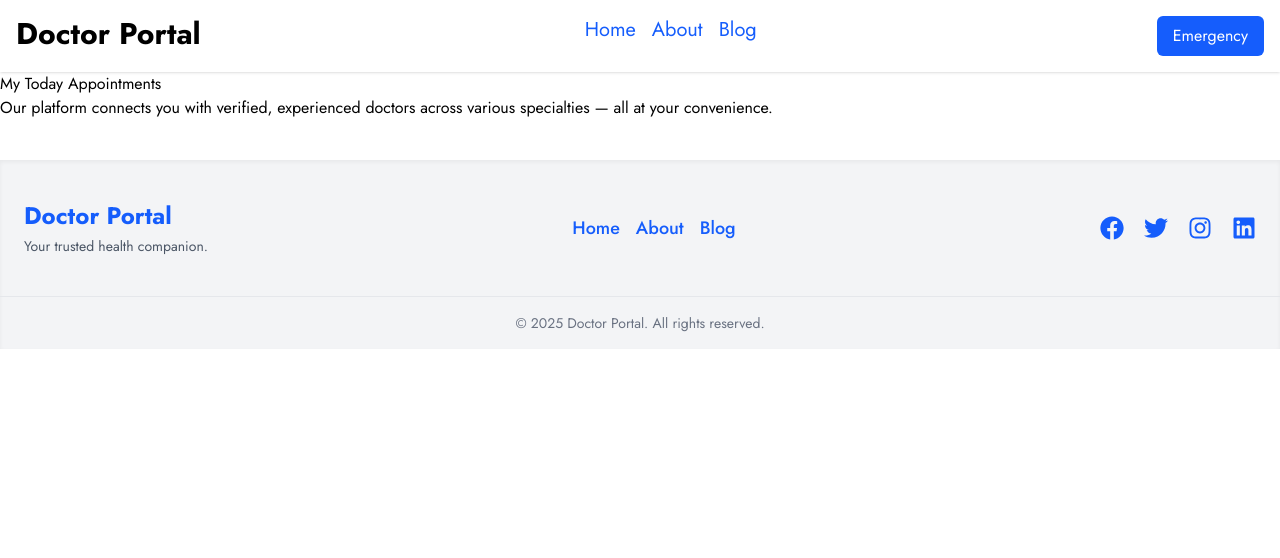
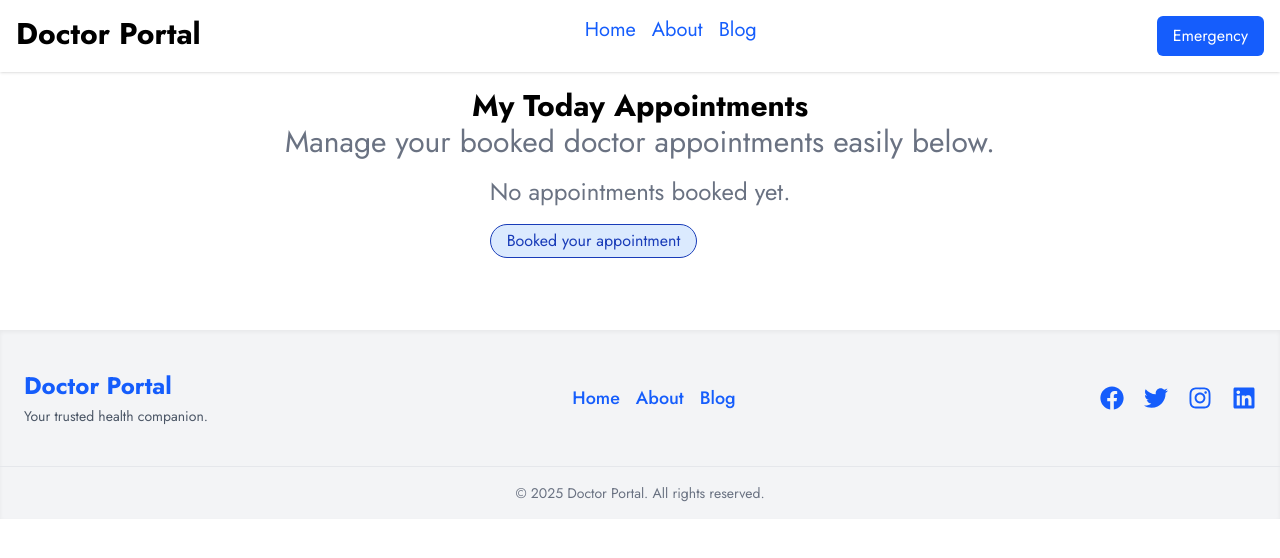
Before and after one commit to Arshad4320/doctor-portal, a React (Vite) app: page /doctor/my-booked/1 in a window 1280 px wide. Shown: the top 558 px of the page. Built offline with nearby package versions, Linux system fonts and the light colour scheme.

Commit message:
project complated

```diff
--- a/src/components/header/Navbar.jsx
+++ b/src/components/header/Navbar.jsx
@@ -12,6 +12,7 @@ const Navbar = () => {
       <Link className="text-blue-600 mr-4 text-xl" to="/about">
         About
       </Link>
+      {/* <Link to={`/doctor/my-booked/${id}`}></Link> */}
       <Link className="text-blue-600 mr-4 text-xl" to="/blog">
         Blog
       </Link>
--- a/src/pages/Booked/Booked.jsx
+++ b/src/pages/Booked/Booked.jsx
@@ -1,42 +1,128 @@
+// import { useEffect, useState } from "react";
+// import { useLoaderData, useParams } from "react-router";
+// import {
+//   cancelIntoLocalStorage,
+//   getDataIntoDb,
+//   setDataIntoDb,
+// } from "../../utility/localStoragetoDb";
+
+// const Booked = () => {
+//   const data = useLoaderData();
+//   const [bookData, setBookData] = useState([]);
+
+//   const handleCancelAppointment = (id) => {
+//     cancelIntoLocalStorage(id);
+//     const appointId = getDataIntoDb();
+//     const updateData = appointId.filter((item) =>
+//       getDataIntoDb().includes(item)
+//     );
+
+//     setBookData(updateData);
+//   };
+//   useEffect(() => {
+//     const appointId = getDataIntoDb();
+//     const findData = data.filter((item) => appointId.includes(item.id));
+//     setBookData(findData);
+//   }, [data]);
+
+//   return (
+//     <div>
+//       <h2>My Today Appointments</h2>
+//       <span>
+//         Our platform connects you with verified, experienced doctors across
+//         various specialties — all at your convenience.
+//       </span>
+//       {bookData.map((data) => (
+//         <div
+//           key={data.id}
+//           className="flex flex-col lg:flex-row mx-4 lg:mx-0 lg:justify-between border my-4 rounded-full border-blue-400 p-4"
+//         >
+//           <div>
+//             <p className="text-xl font-medium">{data.name}</p>
+//             <p className="text-gray-600">{data.education}</p>
+//           </div>
+//           <span>Appointment Fee: {data.fee}</span>
+//           <button
+//             onClick={() => {
+//               handleCancelAppointment(data.id);
+//             }}
+//             className="text-red-800  hover:bg-red-200 duration-500  my-4 bg-red-100 px-4 py-1  border border-red-800 rounded-full"
+//           >
+//             Cancel Appointment
+//           </button>
+//         </div>
+//       ))}
+//     </div>
+//   );
+// };
+
+// export default Booked;
 import { useEffect, useState } from "react";
-import { useLoaderData, useParams } from "react-router";
-import { getDataIntoDb, setDataIntoDb } from "../../utility/localStoragetoDb";
+import { Link, useLoaderData, useParams } from "react-router";
+import {
+  cancelIntoLocalStorage,
+  getDataIntoDb,
+} from "../../utility/localStoragetoDb";
 
 const Booked = () => {
   const { id } = useParams();
-
   const data = useLoaderData();
   const [bookData, setBookData] = useState([]);
 
+  const handleCancelAppointment = (id) => {
+    cancelIntoLocalStorage(id);
+
+    const updatedIds = getDataIntoDb();
+    const updatedData = data.filter((item) => updatedIds.includes(item.id));
+    setBookData(updatedData);
+  };
+
   useEffect(() => {
-    const appointId = getDataIntoDb();
-
-    const filteredData = data?.filter((book) => appointId.includes(book.id));
-    setBookData(filteredData);
-  }, []);
+    const appointIds = getDataIntoDb();
+    const findData = data.filter((item) => appointIds.includes(item.id));
+    setBookData(findData);
+  }, [data]);
 
   return (
+    <div className="p-4">
+      <h2 className="text-3xl text-center font-bold">My Today Appointments</h2>
+      <p className="text-gray-500 mb-4 text-center text-3xl">
+        Manage your booked doctor appointments easily below.
+      </p>
+
+      {bookData.length === 0 ? (
+        <div className="flex justify-center">
           <div>
-      <h2>My Today Appointments</h2>
-      <span>
-        Our platform connects you with verified, experienced doctors across
-        various specialties — all at your convenience.
-      </span>
-      {bookData.map((data) => (
+            <p className="text-gray-500 text-2xl ">
+              No appointments booked yet.
+            </p>
+            <Link to="/">
+              <button className="text-blue-800   hover:bg-blue-200 duration-500 my-4 bg-blue-100 px-4 py-1 border border-blue-800 rounded-full">
+                Booked your appointment
+              </button>
+            </Link>
+          </div>
+        </div>
+      ) : (
+        bookData.map((doctor) => (
           <div
-          key={data.id}
+            key={doctor.id}
             className="flex flex-col lg:flex-row mx-4 lg:mx-0 lg:justify-between border my-4 rounded-full border-blue-400 p-4"
           >
             <div>
-            <p className="text-xl font-medium">{data.name}</p>
-            <p className="text-gray-600">{data.education}</p>
+              <p className="text-xl font-medium">{doctor.name}</p>
+              <p className="text-gray-600">{doctor.education}</p>
             </div>
-          <span>Appointment Fee: {data.fee}</span>
-          <button className="text-red-800  hover:bg-red-200 duration-500  my-4 bg-red-100 px-4 py-1  border border-red-800 rounded-full">
+            <span>Appointment Fee: {doctor.fee}</span>
+            <button
+              onClick={() => handleCancelAppointment(doctor.id)}
+              className="text-red-800 hover:bg-red-200 duration-500 my-4 bg-red-100 px-4 py-1 border border-red-800 rounded-full"
+            >
               Cancel Appointment
             </button>
           </div>
-      ))}
+        ))
+      )}
     </div>
   );
 };
--- a/src/utility/localStoragetoDb.js
+++ b/src/utility/localStoragetoDb.js
@@ -20,4 +20,18 @@ const setDataIntoDb = (id) => {
     return toast.success("your appointment successfully added");
   }
 };
-export { getDataIntoDb, setDataIntoDb };
+// const cancelIntoLocalStorage = (id) => {
+//   const data = getDataIntoDb();
+//   const filteredData = data.filter((item) => item !== id);
+//   localStorage.setItem("book", JSON.stringify(filteredData));
+//   toast.info("Appointment canceled successfully");
+// };
+const cancelIntoLocalStorage = (id) => {
+  const data = getDataIntoDb();
+  const filteredData = data.filter((item) => item !== id);
+  // setDataIntoDb(filteredData);
+  localStorage.setItem("book", JSON.stringify(filteredData));
+  toast.warn("Appointment canceled successfully");
+};
+
+export { getDataIntoDb, setDataIntoDb, cancelIntoLocalStorage };
```
Lines whose indentation alone changed are shown as unchanged.
